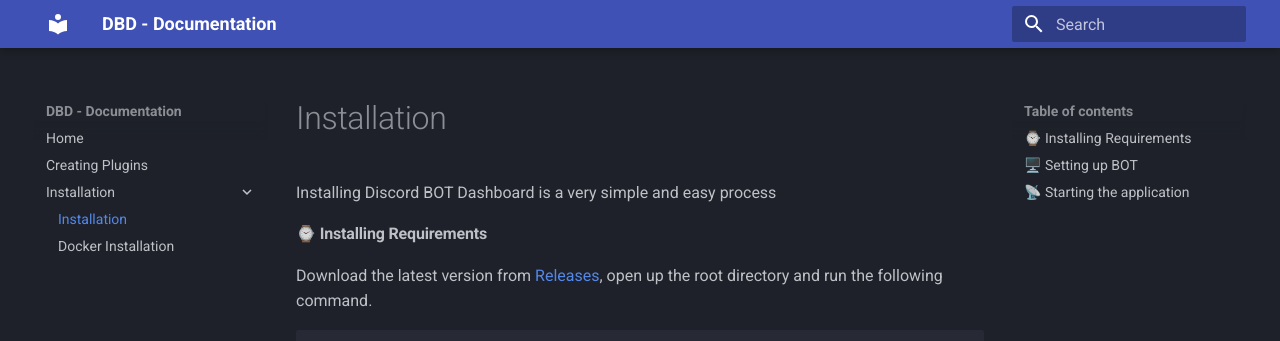
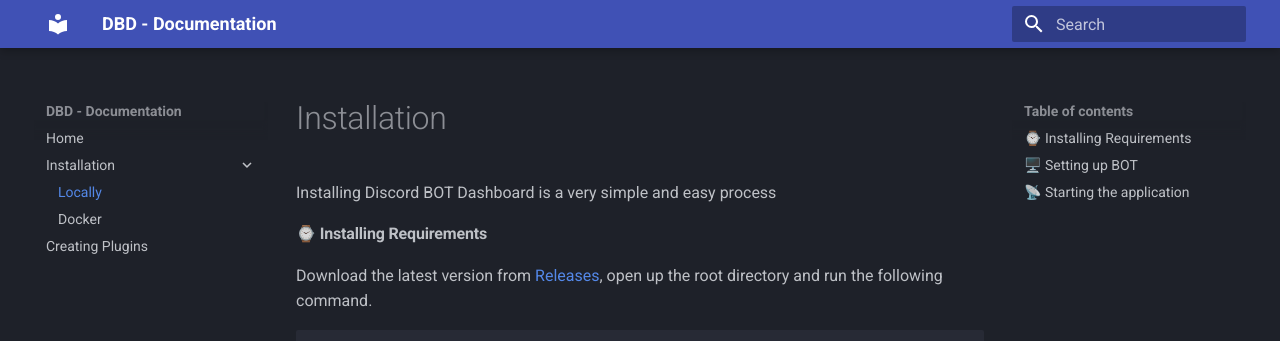
Before and after one commit to LachlanDev/Discord-BOT-Dashboard-V2, an MkDocs documentation site: the page built from docs/docs/installation/basic.md, in a window 1280 px wide. Shown: the top 341 px of the page. Built offline with MkDocs 1.6.1 and Material for MkDocs 9.7.7, drawn with Linux system fonts in a browser that asks for light colours; some of the changed lines change nothing that is shown.

Commit message:
Update mkdocs.yml

```diff
--- a/docs/mkdocs.yml
+++ b/docs/mkdocs.yml
@@ -5,3 +5,9 @@
   theme:
   palette:
     scheme: slate
+nav:
+    - Home: 'index.md'
+    - 'Installation':
+        - 'Locally': 'installation/basic.md'
+        - 'Docker': 'installation/docker.md'
+    - Creating Plugins: 'plugins.md'
```
